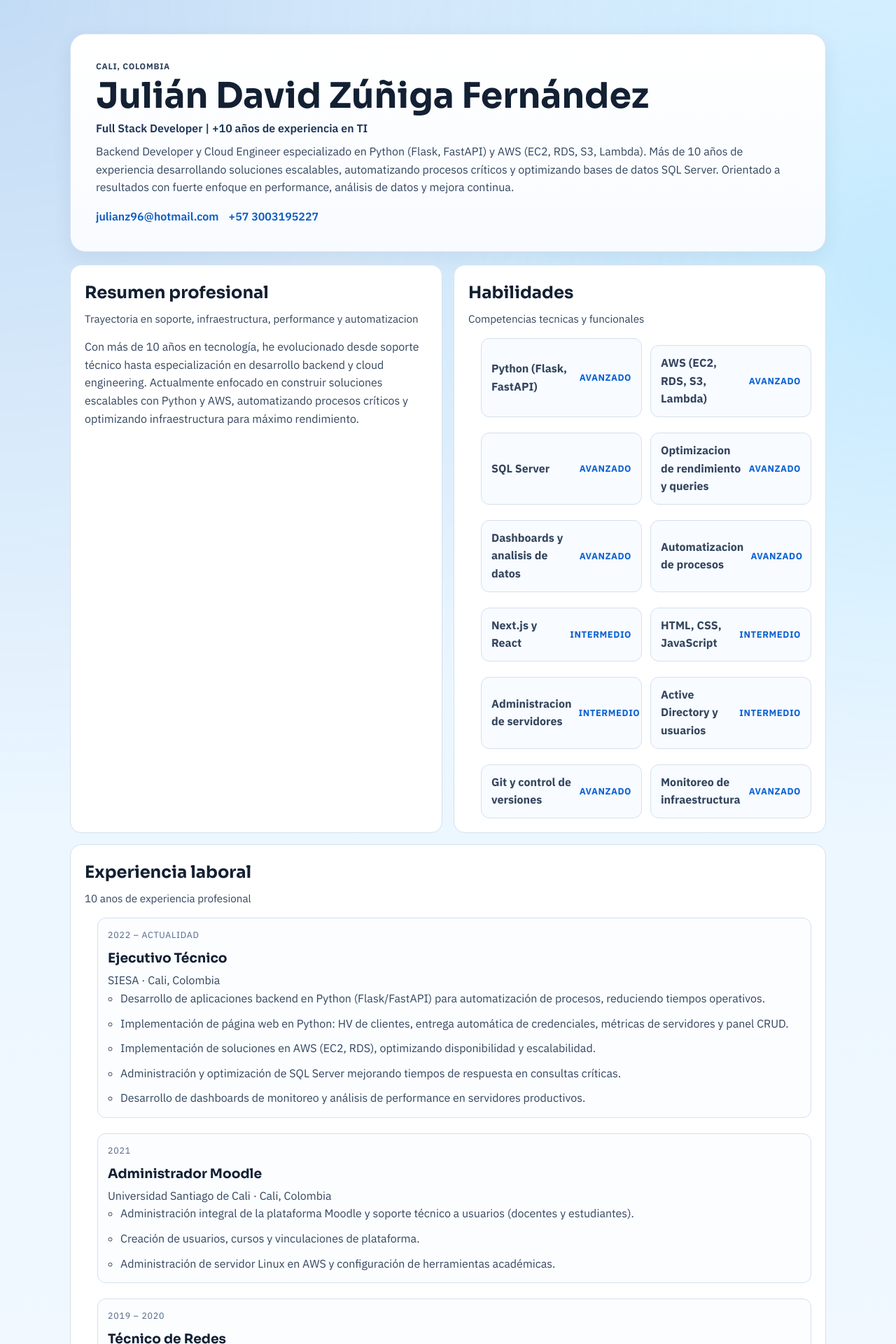
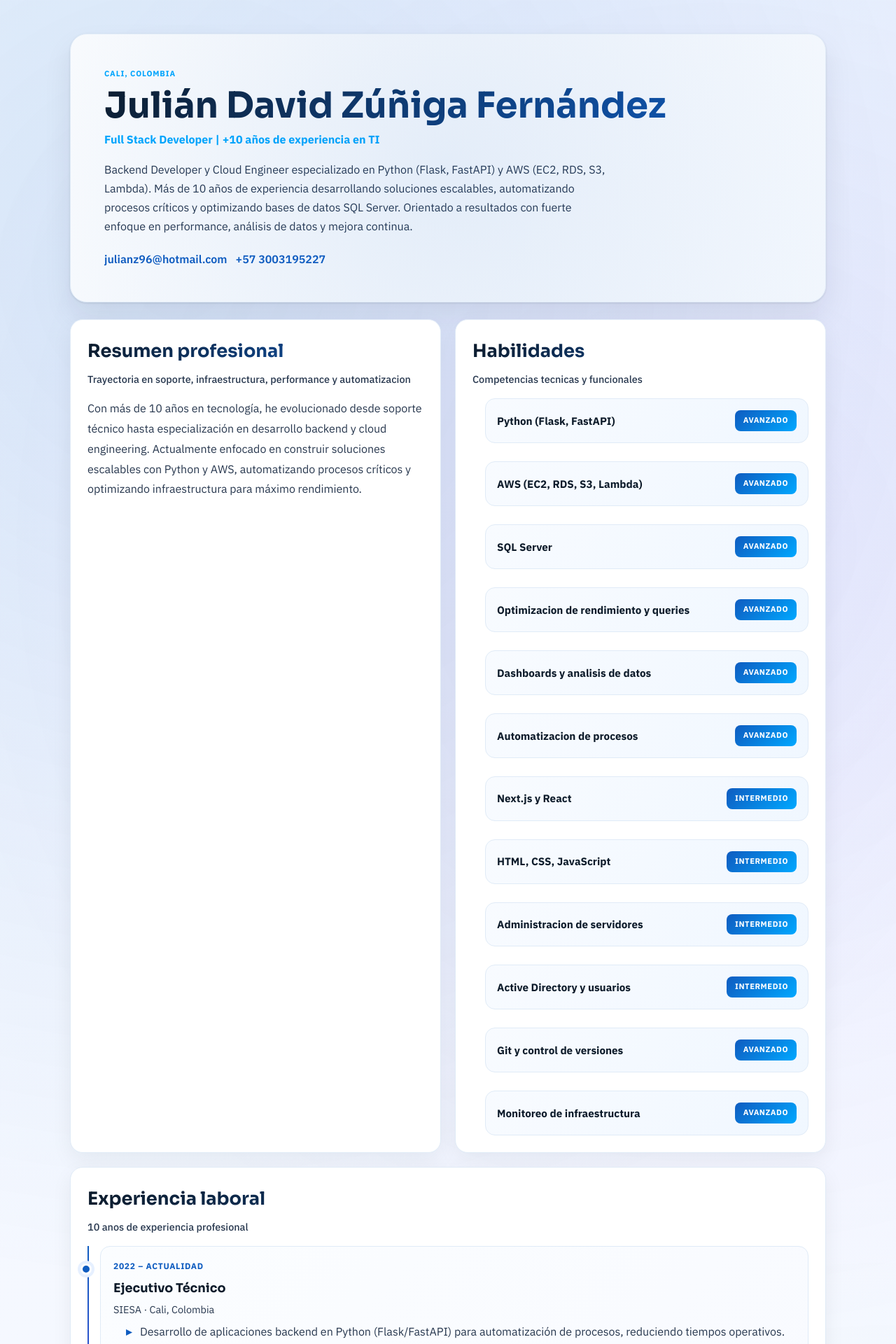
Before and after one commit to juzufer-svg/HV, a Next.js app: page / in a window 1280 px wide. Shown: the top 1920 px of the page at 70% size. Built offline with nearby package versions, Linux system fonts and the light colour scheme.

Commit message:
Diseño mejorado: animaciones, tarjetas interactivas, colores vibrantes y hover effects

```diff
--- a/global.css
+++ b/global.css
@@ -8,6 +8,38 @@ html,
 body {
   margin: 0;
   padding: 0;
+}
+
+@keyframes fadeInUp {
+  from {
+    opacity: 0;
+    transform: translateY(20px);
+  }
+  to {
+    opacity: 1;
+    transform: translateY(0);
+  }
+}
+
+@keyframes pulse {
+  0%,
+  100% {
+    opacity: 1;
+  }
+  50% {
+    opacity: 0.8;
+  }
+}
+
+@keyframes slideInLeft {
+  from {
+    opacity: 0;
+    transform: translateX(-10px);
+  }
+  to {
+    opacity: 1;
+    transform: translateX(0);
+  }
 }
 
 body {
--- a/styles/home.module.css
+++ b/styles/home.module.css
@@ -1,18 +1,24 @@
 .main {
-  --bg-top: #e5f4ff;
-  --bg-bottom: #f8fbff;
-  --ink-1: #132033;
-  --ink-2: #33455e;
-  --line: #d5e0ee;
+  --bg-top: #f0f7ff;
+  --bg-bottom: #faf9ff;
+  --ink-1: #0d1b2a;
+  --ink-2: #27374e;
+  --line: #e0ebf7;
   --panel: #ffffff;
   --brand: #0f5cc0;
+  --brand-light: #e6f0ff;
+  --accent-1: #00a8ff;
+  --accent-2: #7c3aed;
+  --success: #10b981;
 
   min-height: 100vh;
   padding: 28px 16px 54px;
   background:
-    radial-gradient(circle at 0% 0%, rgba(15, 92, 192, 0.16), transparent 34%),
-    radial-gradient(circle at 100% 12%, rgba(56, 189, 248, 0.2), transparent 26%),
+    radial-gradient(circle at 20% 10%, rgba(15, 92, 192, 0.12), transparent 40%),
+    radial-gradient(circle at 80% 20%, rgba(124, 58, 237, 0.08), transparent 35%),
+    radial-gradient(circle at 100% 80%, rgba(16, 185, 129, 0.06), transparent 40%),
     linear-gradient(180deg, var(--bg-top), var(--bg-bottom));
+  position: relative;
 }
 
 .shell {
@@ -21,45 +27,72 @@
 }
 
 :global(.heroCard) {
-  padding: 26px;
+  padding: 36px;
   border: 1px solid var(--line);
-  border-radius: 22px;
-  background: linear-gradient(180deg, #fff, #f8fbff);
-  box-shadow: 0 10px 28px rgba(25, 58, 104, 0.08);
+  border-radius: 24px;
+  background: linear-gradient(135deg, #fff 0%, #f8fbff 100%);
+  box-shadow: 0 20px 40px rgba(13, 27, 42, 0.08), 0 1px 3px rgba(13, 27, 42, 0.12);
+  transition: all 0.3s cubic-bezier(0.23, 1, 0.320, 1);
+  position: relative;
+  overflow: hidden;
+}
+
+:global(.heroCard)::before {
+  content: '';
+  position: absolute;
+  top: -50%;
+  right: -50%;
+  width: 200%;
+  height: 200%;
+  background: radial-gradient(circle, rgba(15, 92, 192, 0.1) 0%, transparent 70%);
+  pointer-events: none;
+}
+
+:global(.heroCard):hover {
+  transform: translateY(-4px);
+  box-shadow: 0 30px 60px rgba(13, 27, 42, 0.12), 0 2px 8px rgba(13, 27, 42, 0.15);
+  border-color: var(--brand);
 }
 
 :global(.heroCity) {
-  margin: 0;
-  color: var(--ink-2);
-  letter-spacing: 0.06em;
+  margin: 0 0 8px;
+  color: var(--accent-1);
+  letter-spacing: 0.08em;
   text-transform: uppercase;
-  font-size: 0.75rem;
-  font-weight: 700;
+  font-size: 0.7rem;
+  font-weight: 800;
 }
 
 :global(.heroCard h1) {
-  margin: 8px 0;
-  font-size: clamp(1.85rem, 4vw, 3.15rem);
-  line-height: 1;
+  margin: 8px 0 4px;
+  font-size: clamp(2rem, 5vw, 3.2rem);
+  line-height: 1.1;
   color: var(--ink-1);
+  background: linear-gradient(135deg, var(--ink-1) 0%, var(--brand) 100%);
+  -webkit-background-clip: text;
+  -webkit-text-fill-color: transparent;
+  background-clip: text;
 }
 
 :global(.heroTitle) {
-  margin: 0;
-  color: #1d3557;
-  font-weight: 600;
+  margin: 8px 0;
+  color: var(--accent-1);
+  font-weight: 700;
+  font-size: 1rem;
 }
 
 :global(.heroProfile) {
-  margin: 8px 0 0;
+  margin: 16px 0 0;
   color: var(--ink-2);
+  max-width: 75ch;
+  line-height: 1.7;
 }
 
 :global(.heroContact) {
   display: flex;
   flex-wrap: wrap;
-  gap: 8px 14px;
-  margin: 16px 0 0;
+  gap: 12px;
+  margin: 20px 0 0;
   padding: 0;
   list-style: none;
 }
@@ -68,42 +101,61 @@
   color: var(--brand);
   text-decoration: none;
   font-weight: 600;
+  transition: all 0.2s ease;
+  padding: 8px 0;
+  border-bottom: 2px solid transparent;
 }
 
-:global(.heroCard a:hover) {
-  text-decoration: underline;
+:global(.heroCard a):hover {
+  color: var(--accent-1);
+  border-bottom-color: var(--accent-1);
+  transform: translateX(2px);
 }
 
 .contentGrid {
-  margin-top: 18px;
+  margin-top: 24px;
   display: grid;
   grid-template-columns: 1fr;
-  gap: 14px;
+  gap: 18px;
 }
 
 :global(.cvSection) {
   background: var(--panel);
   border: 1px solid var(--line);
-  border-radius: 16px;
-  padding: 20px;
+  border-radius: 18px;
+  padding: 24px;
+  box-shadow: 0 10px 30px rgba(13, 27, 42, 0.06);
+  transition: all 0.3s cubic-bezier(0.23, 1, 0.320, 1);
+  position: relative;
+}
+
+:global(.cvSection):hover {
+  border-color: var(--brand);
+  box-shadow: 0 15px 40px rgba(15, 92, 192, 0.1);
 }
 
 :global(.cvSectionHeader h2) {
-  margin: 0;
+  margin: 0 0 4px;
   color: var(--ink-1);
-  font-size: clamp(1.2rem, 2.1vw, 1.5rem);
+  font-size: clamp(1.3rem, 2.5vw, 1.6rem);
+  background: linear-gradient(135deg, var(--ink-1) 0%, var(--brand) 100%);
+  -webkit-background-clip: text;
+  -webkit-text-fill-color: transparent;
+  background-clip: text;
 }
 
 :global(.cvSectionHeader p) {
-  margin: 6px 0 16px;
+  margin: 8px 0 16px;
   color: var(--ink-2);
-  font-size: 0.95rem;
+  font-size: 0.9rem;
+  font-weight: 500;
 }
 
 :global(.cvSection > p) {
   margin: 0;
   color: var(--ink-2);
   max-width: 75ch;
+  line-height: 1.8;
 }
 
 :global(.cvSection ul),
@@ -114,129 +166,281 @@
 }
 
 :global(.cvSection li + li) {
-  margin-top: 10px;
+  margin-top: 12px;
 }
 
 :global(.skillGrid) {
   list-style: none;
   padding-left: 0;
   display: grid;
-  grid-template-columns: repeat(auto-fit, minmax(220px, 1fr));
-  gap: 12px;
+  grid-template-columns: repeat(auto-fit, minmax(240px, 1fr));
+  gap: 14px;
 }
 
 :global(.skillCard) {
   margin: 0;
-  padding: 12px 14px;
-  border: 1px solid var(--line);
-  border-radius: 12px;
-  background: #f8fbff;
+  padding: 16px;
+  border: 1.5px solid var(--line);
+  border-radius: 14px;
+  background: linear-gradient(135deg, #f8fbff 0%, #f0f7ff 100%);
   display: flex;
   justify-content: space-between;
   align-items: center;
-  gap: 10px;
+  gap: 12px;
+  transition: all 0.3s cubic-bezier(0.23, 1, 0.320, 1);
+  cursor: pointer;
+  position: relative;
+  overflow: hidden;
+}
+
+:global(.skillCard)::before {
+  content: '';
+  position: absolute;
+  top: 0;
+  left: -100%;
+  width: 100%;
+  height: 100%;
+  background: linear-gradient(90deg, transparent, rgba(255, 255, 255, 0.3), transparent);
+  transition: left 0.5s ease;
+}
+
+:global(.skillCard):hover {
+  transform: translateY(-6px);
+  border-color: var(--accent-1);
+  box-shadow: 0 12px 28px rgba(15, 92, 192, 0.12);
+  background: linear-gradient(135deg, #fff 0%, #f8fbff 100%);
+}
+
+:global(.skillCard):hover::before {
+  left: 100%;
+}
+
+:global(.skillCard strong) {
+  color: var(--ink-1);
+  font-weight: 700;
+  flex: 1;
+  font-size: 0.95rem;
 }
 
 :global(.skillCard span) {
-  font-size: 0.82rem;
-  font-weight: 700;
-  color: #0d63d3;
+  font-size: 0.7rem;
+  font-weight: 800;
+  color: #fff;
   text-transform: uppercase;
-  letter-spacing: 0.04em;
+  letter-spacing: 0.05em;
+  padding: 6px 12px;
+  border-radius: 8px;
+  background: linear-gradient(135deg, var(--brand) 0%, var(--accent-1) 100%);
+  white-space: nowrap;
+  transition: all 0.3s ease;
+}
+
+:global(.skillCard:hover span) {
+  transform: scale(1.05);
+  box-shadow: 0 4px 12px rgba(15, 92, 192, 0.3);
 }
 
 :global(.timelineList) {
   list-style: none;
   padding-left: 0;
   display: grid;
-  gap: 12px;
+  gap: 16px;
+  position: relative;
+  padding-left: 24px;
+}
+
+:global(.timelineList)::before {
+  content: '';
+  position: absolute;
+  left: 0;
+  top: 0;
+  bottom: 0;
+  width: 2px;
+  background: linear-gradient(180deg, var(--brand), var(--accent-2), transparent);
 }
 
 :global(.timelineItem) {
-  padding: 14px;
-  border: 1px solid var(--line);
-  border-radius: 12px;
-  background: #fbfdff;
+  padding: 18px;
+  border: 1.5px solid var(--line);
+  border-radius: 14px;
+  background: linear-gradient(135deg, #fbfdff 0%, #f8faff 100%);
+  transition: all 0.3s cubic-bezier(0.23, 1, 0.320, 1);
+  position: relative;
+}
+
+:global(.timelineItem)::before {
+  content: '';
+  position: absolute;
+  left: -29px;
+  top: 24px;
+  width: 10px;
+  height: 10px;
+  border-radius: 50%;
+  background: var(--brand);
+  border: 3px solid var(--panel);
+  box-shadow: 0 0 0 4px var(--brand-light);
+  transition: all 0.3s ease;
+}
+
+:global(.timelineItem):hover {
+  transform: translateX(6px);
+  border-color: var(--brand);
+  box-shadow: 0 12px 28px rgba(15, 92, 192, 0.12);
+}
+
+:global(.timelineItem):hover::before {
+  transform: scale(1.3);
+  background: var(--accent-1);
 }
 
 :global(.timelinePeriod) {
   margin: 0;
-  font-size: 0.78rem;
+  font-size: 0.75rem;
   text-transform: uppercase;
   letter-spacing: 0.06em;
-  color: #4f6685;
+  color: var(--brand);
+  font-weight: 800;
 }
 
 :global(.timelineItem h3) {
   margin: 8px 0 4px;
   color: var(--ink-1);
+  font-size: 1.1rem;
 }
 
 :global(.timelineMeta) {
   margin: 0;
   color: var(--ink-2);
+  font-size: 0.9rem;
 }
 
 :global(.timelinePoints) {
-  margin-top: 10px;
+  margin-top: 12px;
+  list-style: none;
+  padding-left: 16px;
+}
+
+:global(.timelinePoints li) {
+  margin-top: 8px;
+  color: var(--ink-2);
+  position: relative;
+  padding-left: 20px;
+}
+
+:global(.timelinePoints li)::before {
+  content: '▸';
+  position: absolute;
+  left: 0;
+  color: var(--brand);
+  font-weight: bold;
 }
 
 .eduList {
   list-style: none;
   padding-left: 0;
   display: grid;
-  gap: 12px;
+  gap: 14px;
 }
 
 .eduItem {
-  padding: 14px;
-  border: 1px solid var(--line);
-  border-radius: 12px;
-  background: #fbfdff;
+  padding: 18px;
+  border: 1.5px solid var(--line);
+  border-radius: 14px;
+  background: linear-gradient(135deg, #fbfdff 0%, #f8faff 100%);
+  transition: all 0.3s cubic-bezier(0.23, 1, 0.320, 1);
+}
+
+.eduItem:hover {
+  transform: translateY(-4px);
+  border-color: var(--accent-2);
+  box-shadow: 0 12px 28px rgba(124, 58, 237, 0.12);
 }
 
 .eduItem h3 {
-  margin: 0 0 4px;
+  margin: 0 0 6px;
   color: var(--ink-1);
+  font-weight: 700;
 }
 
 .eduItem p {
   margin: 0;
   color: var(--ink-2);
+  font-size: 0.9rem;
 }
 
 .muted {
-  margin-top: 4px;
-  font-size: 0.85rem;
-  color: #5d7392;
+  margin-top: 6px;
+  font-size: 0.8rem;
+  color: var(--accent-1);
+  font-weight: 600;
 }
 
 .simpleList {
-  list-style: disc;
+  list-style: none;
+  padding-left: 0;
+  display: grid;
+  gap: 12px;
+}
+
+.simpleList li {
+  padding: 14px 16px;
+  border-left: 3px solid var(--brand);
+  background: linear-gradient(90deg, var(--brand-light) 0%, transparent 100%);
+  border-radius: 6px;
+  color: var(--ink-2);
+  transition: all 0.3s ease;
+}
+
+.simpleList li:hover {
+  transform: translateX(4px);
+  border-left-color: var(--accent-1);
+  background: linear-gradient(90deg, rgba(0, 168, 255, 0.15) 0%, transparent 100%);
 }
 
 .projectList {
   list-style: none;
   padding-left: 0;
   display: grid;
-  gap: 10px;
+  gap: 12px;
 }
 
 .projectList li {
-  padding: 12px 14px;
-  border: 1px solid var(--line);
-  border-radius: 10px;
-  background: #f8fbff;
+  padding: 16px;
+  border: 1.5px solid var(--line);
+  border-radius: 12px;
+  background: linear-gradient(135deg, #f8fbff 0%, #f0f7ff 100%);
+  transition: all 0.3s cubic-bezier(0.23, 1, 0.320, 1);
+}
+
+.projectList li:hover {
+  transform: translateY(-4px);
+  border-color: var(--brand);
+  box-shadow: 0 16px 32px rgba(15, 92, 192, 0.15);
+  background: linear-gradient(135deg, #fff 0%, #f8fbff 100%);
 }
 
 .projectList a {
   color: var(--brand);
   text-decoration: none;
   font-weight: 600;
+  transition: all 0.2s ease;
+  display: inline-flex;
+  align-items: center;
+  gap: 8px;
 }
 
 .projectList a:hover {
-  text-decoration: underline;
+  color: var(--accent-1);
+  transform: translateX(4px);
+}
+
+.projectList a::after {
+  content: '↗';
+  transition: transform 0.2s ease;
+}
+
+.projectList a:hover::after {
+  transform: translate(2px, -2px);
 }
 
 @media (min-width: 900px) {
@@ -245,16 +449,20 @@
   }
 
   :global(.heroCard) {
-    padding: 36px;
+    padding: 48px;
   }
 
   .contentGrid {
     grid-template-columns: 1fr 1fr;
-    gap: 16px;
+    gap: 20px;
   }
 
   :global(.cvSection#experiencia),
   :global(.cvSection#educacion) {
     grid-column: span 2;
   }
+
+  :global(.skillGrid) {
+    grid-template-columns: repeat(auto-fit, minmax(280px, 1fr));
+  }
 }
```
